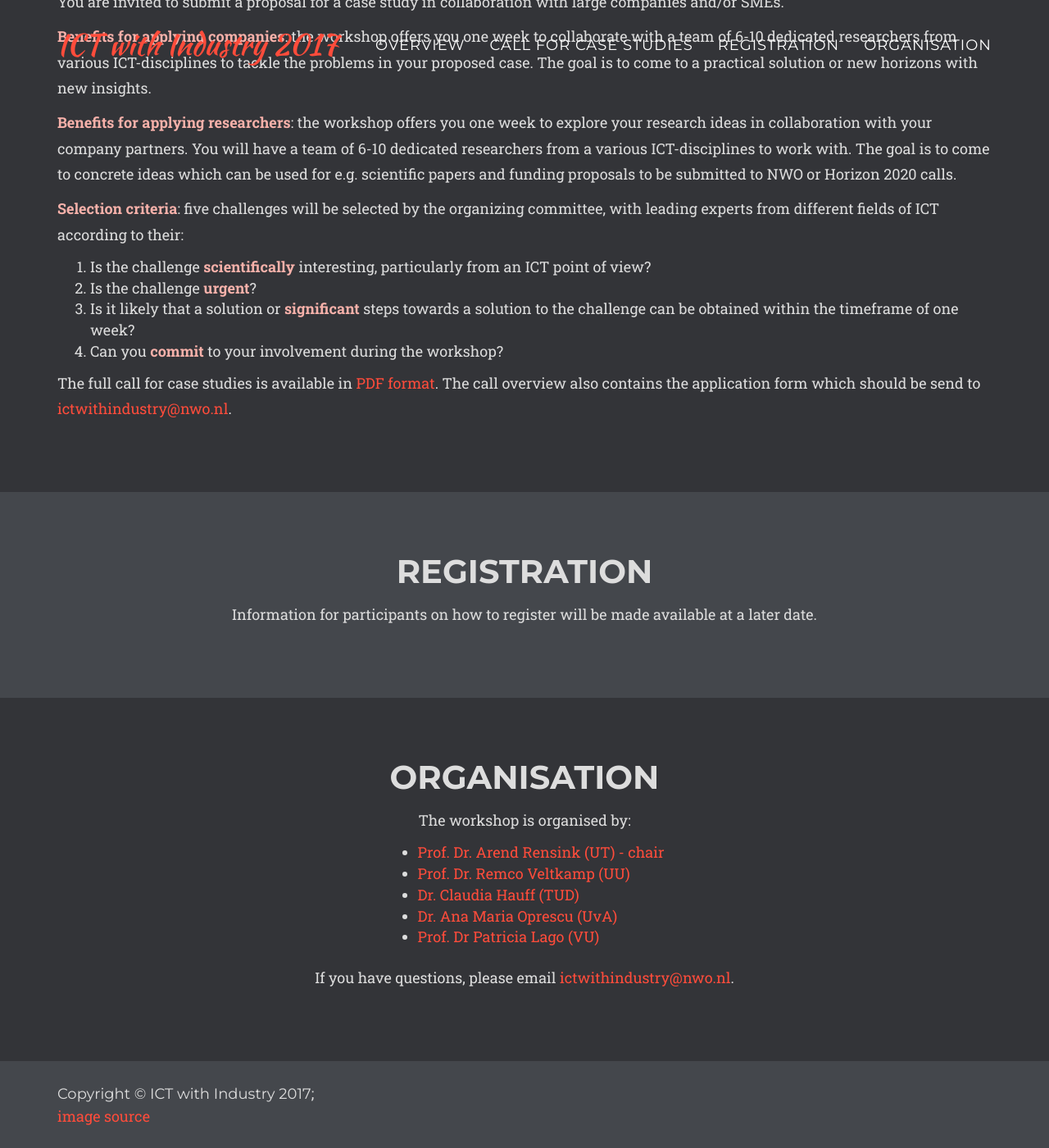
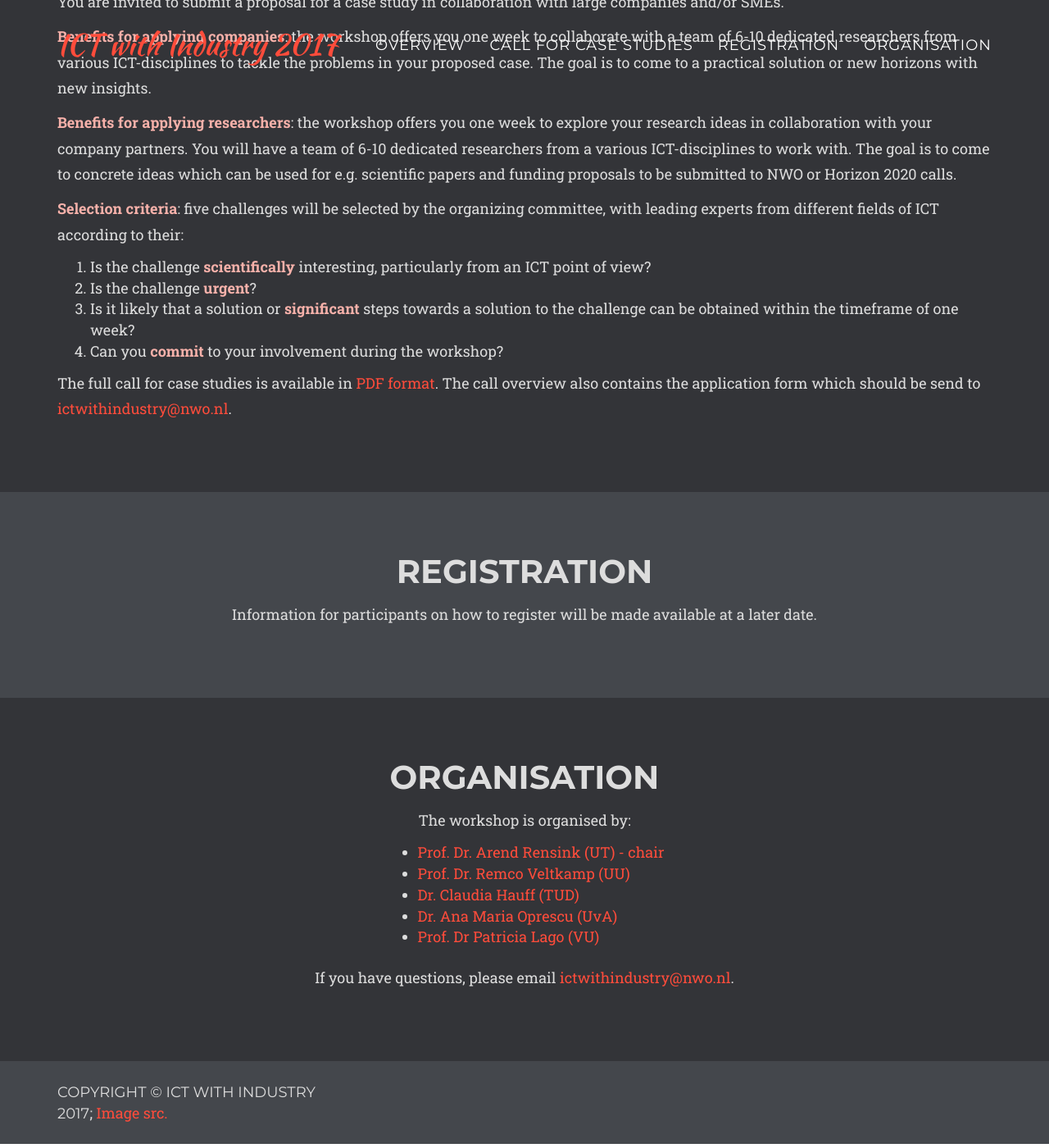
Before and after one commit to chauff/ictWI2017, a Jekyll site: the page built from index.html, in a window 1280 px wide and 1400 px high, scrolled down 1669 px. Shown: the whole window at 82% size. Built offline with Jekyll 4.4.1, drawn with Linux system fonts in a browser that asks for light colours; some web fonts are replaced.

Commit message:
footer tightening

```diff
--- a/_includes/css/agency.css
+++ b/_includes/css/agency.css
@@ -760,9 +760,8 @@ footer {
 
 footer span.copyright {
     text-transform: uppercase;
-    text-transform: none;
     font-family: {{ site.data.template.font.primary }};
-    line-height: 30px;
+    line-height: 20px;
 }
 
 .btn:focus,
--- a/_includes/footer.html
+++ b/_includes/footer.html
@@ -2,7 +2,7 @@
         <div class="container">
             <div class="row">
                 <div class="col-md-4">
-                    <span class="copyright">Copyright &copy; {{ site.title }}</span>; <a href="https://www.flickr.com/photos/brhefele/4661621066/">image source</a>
+                    <span class="copyright">Copyright &copy; {{ site.title }}</span>; <a href="https://www.flickr.com/photos/brhefele/4661621066/">Image src.</a>
                 </div>
             </div>
         </div>
```
